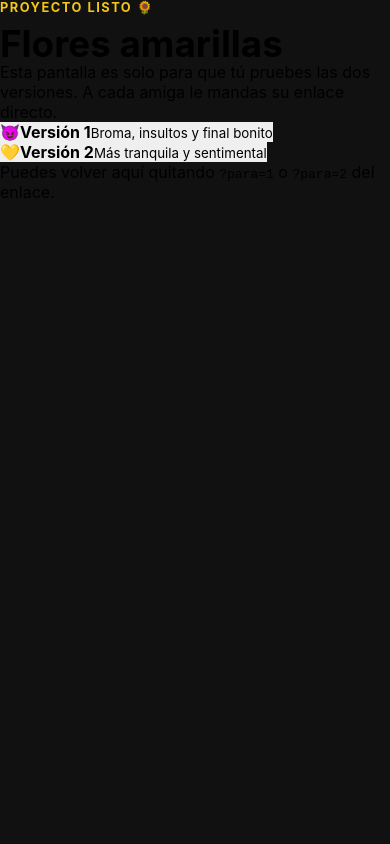
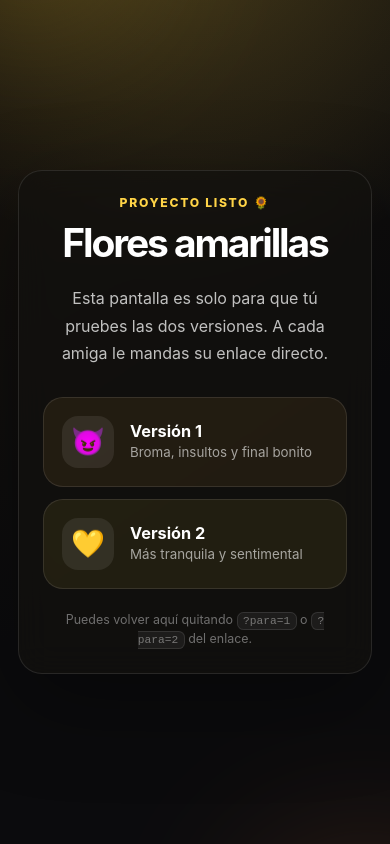
Before and after one commit to AlanIsYourHomie/flores-amarillas, a React (Vite) app: page / in a window 390 px wide. Built offline with nearby package versions, Linux system fonts and the light colour scheme.

Commit message:
build responsive mobile-first styling

```diff
--- a/src/styles/global.css
+++ b/src/styles/global.css
@@ -1,3 +1,16 @@
+:root {
+  font-family:
+    Inter, ui-sans-serif, system-ui, -apple-system, BlinkMacSystemFont, "Segoe UI",
+    sans-serif;
+  color: #fff;
+  background: #0b0b0d;
+  font-synthesis: none;
+  text-rendering: optimizeLegibility;
+  --yellow: #ffd447;
+  --yellow-deep: #f2a900;
+  --ink: #14110b;
+}
+
 * {
   box-sizing: border-box;
   margin: 0;
@@ -5,145 +18,548 @@
 }
 
 html {
-  font-family:
-    Inter,
-    system-ui,
-    -apple-system,
-    BlinkMacSystemFont,
-    "Segoe UI",
-    sans-serif;
-
-  background: #111;
+  min-width: 320px;
+  min-height: 100%;
+  background: #0b0b0d;
 }
 
-html,
 body,
 #root {
-  width: 100%;
-  min-height: 100%;
+  min-width: 320px;
+  min-height: 100dvh;
 }
 
 body {
-  min-width: 320px;
-  min-height: 100dvh;
   overflow-x: hidden;
-}
-
-button,
-input,
-textarea {
-  font: inherit;
 }
 
 button {
   border: 0;
+  font: inherit;
 }
 
-#root {
-  min-height: 100dvh;
+button:focus-visible {
+  outline: 3px solid rgba(255, 255, 255, 0.95);
+  outline-offset: 4px;
 }
 
-.scene {
+code {
+  padding: 0.12rem 0.34rem;
+  border: 1px solid rgba(255, 255, 255, 0.1);
+  border-radius: 0.4rem;
+  background: rgba(255, 255, 255, 0.06);
+  font-size: 0.9em;
+}
+
+.landing,
+.experience {
   position: relative;
-
-  display: flex;
-  align-items: center;
-  justify-content: center;
-
+  isolation: isolate;
+  display: grid;
+  place-items: center;
   width: 100%;
+  min-height: 100svh;
   min-height: 100dvh;
-
+  overflow: hidden;
   padding:
     max(24px, env(safe-area-inset-top))
-    max(20px, env(safe-area-inset-right))
+    max(18px, env(safe-area-inset-right))
     max(24px, env(safe-area-inset-bottom))
-    max(20px, env(safe-area-inset-left));
-
-  overflow: hidden;
+    max(18px, env(safe-area-inset-left));
 }
 
-.scene__content {
-  position: relative;
-  z-index: 10;
+.landing {
+  background:
+    radial-gradient(circle at 50% -10%, rgba(255, 211, 71, 0.2), transparent 38%),
+    linear-gradient(145deg, #17130d, #0b0b0d 58%);
+}
 
-  width: min(100%, 700px);
+.landing__glow,
+.ambient-glow {
+  position: absolute;
+  z-index: -1;
+  width: min(48vw, 560px);
+  aspect-ratio: 1;
+  border-radius: 50%;
+  filter: blur(90px);
+  opacity: 0.28;
+  pointer-events: none;
+}
 
+.landing__glow--one,
+.ambient-glow--left {
+  top: -20%;
+  left: -15%;
+  background: #ffcf33;
+}
+
+.landing__glow--two,
+.ambient-glow--right {
+  right: -18%;
+  bottom: -25%;
+  background: #ff8a45;
+}
+
+.landing__card,
+.scene-card,
+.final-copy {
+  width: min(100%, 720px);
   text-align: center;
 }
 
-.scene-button {
-  min-height: 48px;
-
-  padding: 12px 24px;
-
-  border-radius: 999px;
-
-  background: #f5c518;
-  color: #161616;
-
-  font-weight: 700;
-
-  cursor: pointer;
-
-  transition:
-    transform 180ms ease,
-    filter 180ms ease;
-}
-
-.scene-button:hover {
-  transform: translateY(-2px);
-  filter: brightness(1.08);
-}
-
-.scene-button:active {
-  transform: scale(0.97);
-}
-
-.scene-button:focus-visible {
-  outline: 3px solid white;
-  outline-offset: 4px;
-}
-
-.test-scene {
-  background:
-    radial-gradient(
-      circle at top,
-      #302b17 0%,
-      #181711 45%,
-      #0d0d0d 100%
-    );
-
-  color: white;
+.landing__card {
+  padding: clamp(24px, 6vw, 48px);
+  border: 1px solid rgba(255, 255, 255, 0.1);
+  border-radius: clamp(24px, 5vw, 38px);
+  background: rgba(18, 17, 15, 0.72);
+  box-shadow: 0 30px 90px rgba(0, 0, 0, 0.35);
+  backdrop-filter: blur(16px);
 }
 
 .eyebrow {
-  margin-bottom: 12px;
-
-  color: #f5c518;
-
-  font-size: clamp(0.8rem, 2vw, 1rem);
-  font-weight: 700;
-
-  letter-spacing: 0.12em;
+  margin-bottom: 14px;
+  color: var(--yellow);
+  font-size: clamp(0.76rem, 2.5vw, 0.92rem);
+  font-weight: 800;
+  letter-spacing: 0.14em;
   text-transform: uppercase;
 }
 
 h1 {
-  font-size: clamp(2.3rem, 8vw, 5.5rem);
+  font-size: clamp(2.35rem, 10vw, 5.9rem);
   line-height: 0.95;
-
+  letter-spacing: -0.055em;
   text-wrap: balance;
 }
 
-.description {
-  max-width: 500px;
+.landing__copy,
+.scene-text {
+  max-width: 590px;
+  margin: 24px auto 0;
+  color: rgba(255, 255, 255, 0.74);
+  font-size: clamp(1rem, 3.5vw, 1.2rem);
+  line-height: 1.7;
+  text-wrap: pretty;
+}
 
-  margin: 24px auto;
+.landing__actions {
+  display: grid;
+  grid-template-columns: 1fr;
+  gap: 12px;
+  margin-top: 30px;
+}
 
-  color: #d5d5d5;
+.choice-card {
+  display: flex;
+  align-items: center;
+  gap: 16px;
+  width: 100%;
+  padding: 18px;
+  border: 1px solid rgba(255, 255, 255, 0.1);
+  border-radius: 20px;
+  color: #fff;
+  text-align: left;
+  cursor: pointer;
+  transition: transform 180ms ease, border-color 180ms ease, background 180ms ease;
+}
 
-  font-size: clamp(1rem, 3vw, 1.25rem);
-  line-height: 1.6;
+.choice-card--funny {
+  background: rgba(255, 171, 64, 0.08);
+}
 
-  text-wrap: balance;
+.choice-card--sweet {
+  background: rgba(255, 211, 71, 0.08);
 }
+
+.choice-card:hover {
+  transform: translateY(-3px);
+  border-color: rgba(255, 212, 71, 0.42);
+  background: rgba(255, 212, 71, 0.12);
+}
+
+.choice-card__emoji {
+  display: grid;
+  place-items: center;
+  width: 52px;
+  aspect-ratio: 1;
+  flex: 0 0 auto;
+  border-radius: 16px;
+  background: rgba(255, 255, 255, 0.08);
+  font-size: 1.7rem;
+}
+
+.choice-card strong,
+.choice-card small {
+  display: block;
+}
+
+.choice-card strong {
+  margin-bottom: 3px;
+  font-size: 1.02rem;
+}
+
+.choice-card small {
+  color: rgba(255, 255, 255, 0.6);
+  line-height: 1.35;
+}
+
+.landing__hint {
+  margin-top: 22px;
+  color: rgba(255, 255, 255, 0.4);
+  font-size: 0.78rem;
+  line-height: 1.5;
+}
+
+.experience {
+  background:
+    radial-gradient(circle at 50% 0%, rgba(255, 205, 56, 0.12), transparent 44%),
+    linear-gradient(150deg, #17130e, #0b0b0d 60%);
+}
+
+.experience--sweet {
+  background:
+    radial-gradient(circle at 50% -5%, rgba(255, 218, 102, 0.18), transparent 45%),
+    radial-gradient(circle at 90% 80%, rgba(184, 111, 145, 0.12), transparent 32%),
+    linear-gradient(150deg, #171511, #0d0c0e 62%);
+}
+
+.experience--sweet .ambient-glow--right {
+  background: #d27da5;
+  opacity: 0.18;
+}
+
+.scene-card {
+  position: relative;
+  z-index: 3;
+}
+
+.scene-card h1 {
+  max-width: 680px;
+  margin-inline: auto;
+}
+
+.button-zone {
+  position: relative;
+  display: grid;
+  place-items: center;
+  min-height: 64px;
+  margin-top: 30px;
+}
+
+.button-zone--troll {
+  min-height: 170px;
+}
+
+.primary-button,
+.ghost-button {
+  min-height: 50px;
+  padding: 13px 25px;
+  border-radius: 999px;
+  font-weight: 800;
+  cursor: pointer;
+  touch-action: manipulation;
+}
+
+.primary-button {
+  background: linear-gradient(135deg, #ffe171, #f5b917);
+  color: #171208;
+  box-shadow: 0 12px 35px rgba(247, 187, 31, 0.18);
+  transition: transform 180ms ease, box-shadow 180ms ease, filter 180ms ease;
+}
+
+.primary-button:hover {
+  transform: translateY(-2px);
+  filter: brightness(1.04);
+  box-shadow: 0 16px 42px rgba(247, 187, 31, 0.25);
+}
+
+.primary-button:active {
+  transform: scale(0.97);
+}
+
+.primary-button--escape {
+  transform: translate(var(--escape-x, 0), var(--escape-y, 0));
+  transition: transform 220ms cubic-bezier(0.2, 0.9, 0.3, 1.25), filter 180ms ease;
+}
+
+.primary-button--escape:hover {
+  transform: translate(var(--escape-x, 0), var(--escape-y, 0));
+}
+
+.troll-hint {
+  min-height: 1.2rem;
+  margin-top: 2px;
+  color: rgba(255, 255, 255, 0.38);
+  font-size: 0.78rem;
+}
+
+.progress {
+  position: absolute;
+  z-index: 8;
+  top: max(22px, env(safe-area-inset-top));
+  left: 50%;
+  display: flex;
+  gap: 7px;
+  transform: translateX(-50%);
+}
+
+.progress__dot {
+  width: 7px;
+  height: 7px;
+  border-radius: 999px;
+  background: rgba(255, 255, 255, 0.18);
+  transition: width 250ms ease, background 250ms ease;
+}
+
+.progress__dot.is-active {
+  width: 20px;
+  background: var(--yellow);
+}
+
+.corner-label {
+  position: absolute;
+  right: max(18px, env(safe-area-inset-right));
+  bottom: max(16px, env(safe-area-inset-bottom));
+  color: rgba(255, 255, 255, 0.25);
+  font-size: 0.7rem;
+}
+
+.final-scene {
+  align-items: start;
+  padding-top: max(52px, env(safe-area-inset-top));
+}
+
+.final-copy {
+  position: relative;
+  z-index: 12;
+  padding-top: clamp(12px, 5vh, 42px);
+}
+
+.final-copy h1 {
+  font-size: clamp(2.55rem, 9vw, 5.5rem);
+}
+
+.final-copy .scene-text {
+  max-width: 650px;
+  font-size: clamp(0.96rem, 3vw, 1.13rem);
+}
+
+.final-note {
+  margin-top: 16px;
+  color: #ffe07a;
+  font-size: clamp(0.94rem, 3vw, 1.08rem);
+  font-weight: 700;
+}
+
+.ghost-button {
+  margin-top: 20px;
+  border: 1px solid rgba(255, 255, 255, 0.13);
+  background: rgba(255, 255, 255, 0.05);
+  color: rgba(255, 255, 255, 0.72);
+  transition: background 180ms ease, color 180ms ease;
+}
+
+.ghost-button:hover {
+  background: rgba(255, 255, 255, 0.09);
+  color: #fff;
+}
+
+.flower-garden {
+  position: absolute;
+  z-index: 5;
+  right: 0;
+  bottom: 0;
+  left: 0;
+  height: clamp(250px, 43vh, 430px);
+  pointer-events: none;
+}
+
+.garden-haze {
+  position: absolute;
+  right: 0;
+  bottom: -25%;
+  left: 0;
+  height: 75%;
+  background: linear-gradient(to top, rgba(11, 17, 8, 0.95), rgba(23, 49, 18, 0.32), transparent);
+  filter: blur(7px);
+}
+
+.flower {
+  position: absolute;
+  bottom: -12px;
+  left: var(--flower-left);
+  width: 82px;
+  height: var(--stem-height);
+  transform: translateX(-50%) scale(var(--flower-scale));
+  transform-origin: 50% 100%;
+  animation: grow-flower 1.35s var(--grow-delay) cubic-bezier(0.16, 0.84, 0.35, 1) both;
+}
+
+.flower__stem {
+  position: absolute;
+  bottom: 0;
+  left: 50%;
+  width: 6px;
+  height: calc(100% - 56px);
+  border-radius: 999px;
+  background: linear-gradient(90deg, #315d26, #6d9c3f, #2f5725);
+  transform: translateX(-50%) rotate(var(--lean));
+  transform-origin: 50% 100%;
+}
+
+.flower__leaf {
+  position: absolute;
+  width: 44px;
+  height: 20px;
+  border-radius: 100% 0 100% 0;
+  background: linear-gradient(135deg, #487734, #78a74b);
+}
+
+.flower__leaf--left {
+  left: -38px;
+  top: 48%;
+  transform: rotate(17deg);
+  transform-origin: 100% 50%;
+}
+
+.flower__leaf--right {
+  right: -38px;
+  top: 67%;
+  transform: scaleX(-1) rotate(17deg);
+  transform-origin: 0 50%;
+}
+
+.flower__head {
+  position: absolute;
+  top: 0;
+  left: 50%;
+  width: 90px;
+  height: 90px;
+  transform: translateX(-50%) rotate(var(--lean));
+  transform-origin: 50% 100%;
+  animation: flower-sway 4.6s calc(var(--grow-delay) + 1.2s) ease-in-out infinite alternate;
+}
+
+.flower__petals,
+.flower__center {
+  position: absolute;
+  top: 50%;
+  left: 50%;
+}
+
+.flower__petal {
+  position: absolute;
+  width: 17px;
+  height: 42px;
+  border-radius: 70% 70% 55% 55%;
+  background: linear-gradient(to bottom, #ffe577, #ffc928 64%, #e8a80d);
+  box-shadow: inset 0 -5px 8px rgba(170, 103, 0, 0.11);
+  transform:
+    translate(-50%, -100%)
+    rotate(var(--petal-angle))
+    translateY(-11px);
+  transform-origin: 50% 111%;
+}
+
+.flower__center {
+  width: 37px;
+  height: 37px;
+  border-radius: 50%;
+  background:
+    radial-gradient(circle at 35% 32%, #8a5e21 0 5%, transparent 6%),
+    radial-gradient(circle at 65% 46%, #654014 0 4%, transparent 5%),
+    radial-gradient(circle at 45% 68%, #98702d 0 5%, transparent 6%),
+    radial-gradient(circle, #7d541d, #4d2e0d);
+  box-shadow: 0 3px 10px rgba(36, 20, 3, 0.45);
+  transform: translate(-50%, -50%);
+}
+
+.petal-rain {
+  position: absolute;
+  z-index: 4;
+  inset: 0;
+  overflow: hidden;
+  pointer-events: none;
+}
+
+.petal-rain span {
+  position: absolute;
+  top: -30px;
+  left: var(--petal-left);
+  width: 11px;
+  height: 20px;
+  border-radius: 80% 20% 70% 30%;
+  background: #ffd447;
+  opacity: 0;
+  animation: petal-fall var(--petal-duration) var(--petal-delay) linear infinite;
+}
+
+@media (min-width: 700px) {
+  .landing__actions {
+    grid-template-columns: 1fr 1fr;
+  }
+
+  .scene-text {
+    font-size: 1.15rem;
+  }
+}
+
+@media (max-width: 600px) {
+  .experience {
+    padding-inline: 20px;
+  }
+
+  .corner-label {
+    display: none;
+  }
+
+  .button-zone--troll {
+    min-height: 74px;
+  }
+
+  .primary-button--escape {
+    transform: none;
+  }
+
+  .flower-garden {
+    height: min(39vh, 335px);
+  }
+
+  .flower {
+    width: 70px;
+  }
+
+  .flower--1,
+  .flower--3,
+  .flower--7,
+  .flower--9 {
+    display: none;
+  }
+
+  .final-copy {
+    padding-top: 0;
+  }
+
+  .final-copy .scene-text {
+    line-height: 1.55;
+  }
+}
+
+@media (max-height: 680px) {
+  .scene-text {
+    margin-top: 17px;
+    line-height: 1.5;
+  }
+
+  .button-zone {
+    margin-top: 18px;
+  }
+
+  .final-copy .scene-text {
+    font-size: 0.92rem;
+  }
+
+  .flower-garden {
+    height: 235px;
+  }
+}
```
